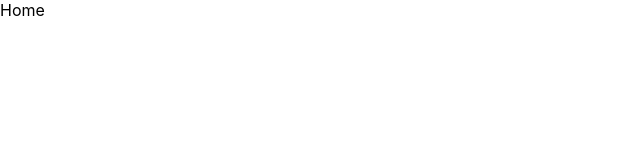
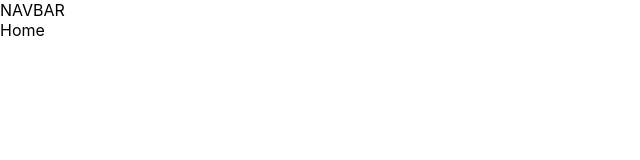
Before and after one commit to joshbrogdon5/Clothing-Site, a React (Create React App) app in the folder clothing-site/: page / in a window 1280 px wide. Shown: the top 160 px of the page, without its empty margins (0-640 px from the left). Built offline with nearby package versions, Linux system fonts and the light colour scheme.

Commit message:
setup nav skeleton

```diff
--- a/clothing-site/src/components/Home/Home.js
+++ b/clothing-site/src/components/Home/Home.js
@@ -1,9 +1,11 @@
 import React, { Component } from 'react';
+import Nav from '../Nav/Nav';
 
 class Home extends Component {
   render() {
     return (
       <div>
+        <Nav />
         Home
       </div>
     )
--- /dev/null
+++ b/clothing-site/src/components/Nav/Nav.js
@@ -0,0 +1,13 @@
+import React, { Component } from 'react'
+
+class Nav extends Component {
+  render() {
+    return (
+      <div>
+        NAVBAR
+      </div>
+    )
+  }
+}
+
+export default Nav;
```
